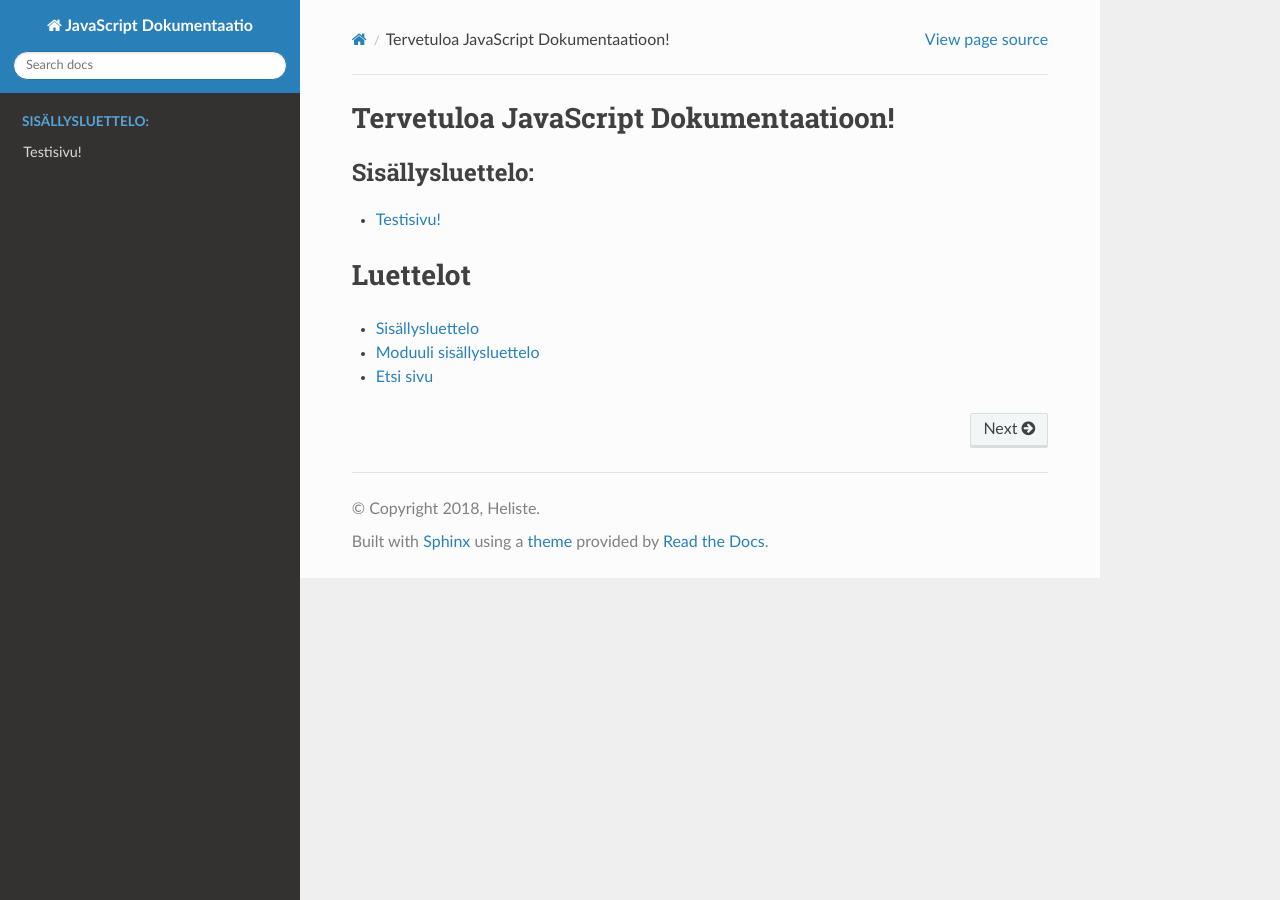
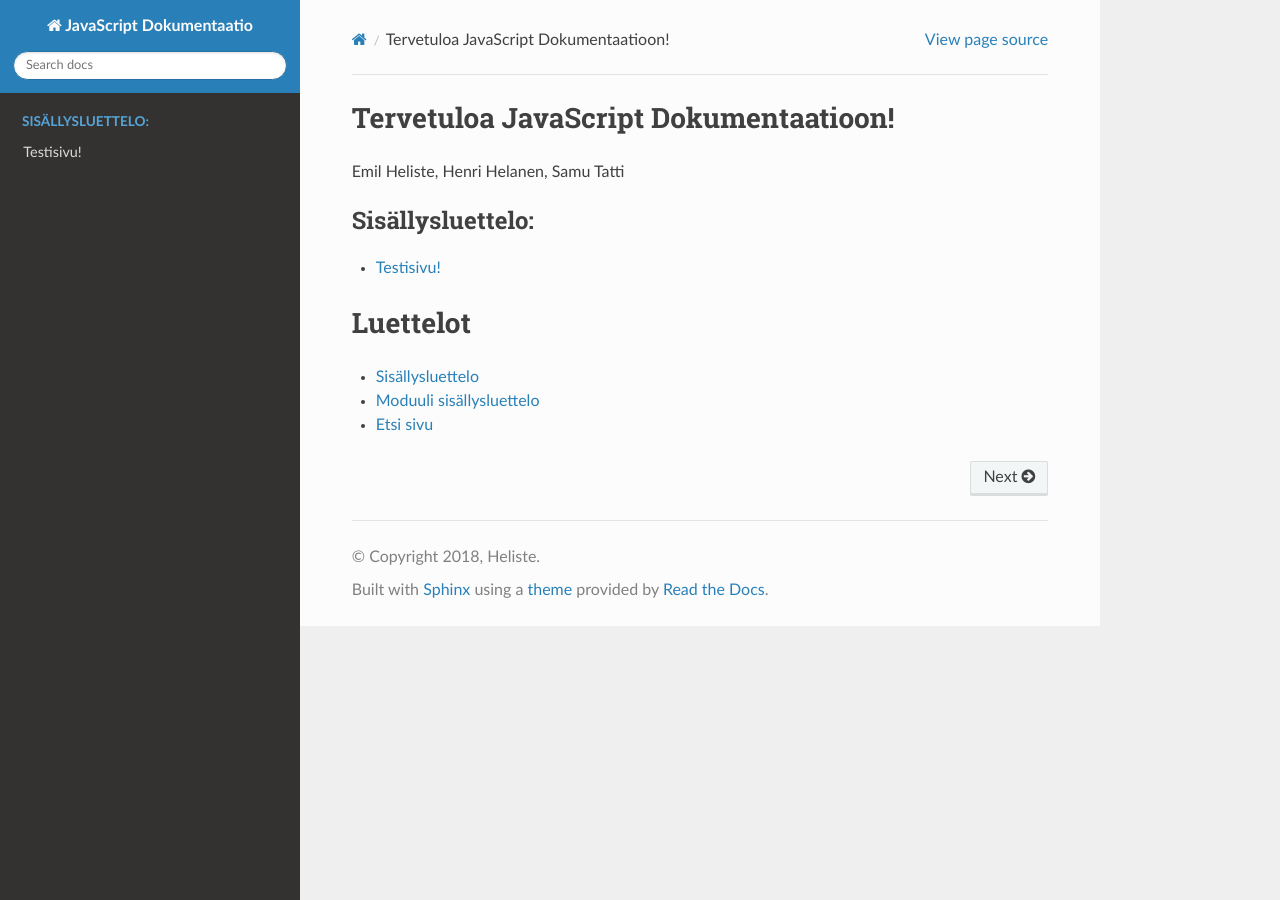
Before and after one commit to zeeket/ohjelmointitekniikkajs, a Sphinx documentation site: the page built from docs/index.rst, in a window 1280 px wide. Built offline with Sphinx 7.4.7 and the Read the Docs theme 2.0.0, drawn with Linux system fonts in a browser that asks for light colours.

Commit message:
Nimien lisäys testi

```diff
--- a/docs/index.rst
+++ b/docs/index.rst
@@ -5,6 +5,8 @@
 
 Tervetuloa JavaScript Dokumentaatioon!
 ====================================================
+
+Emil Heliste, Henri Helanen, Samu Tatti
 
 .. toctree::
    :maxdepth: 2
```
